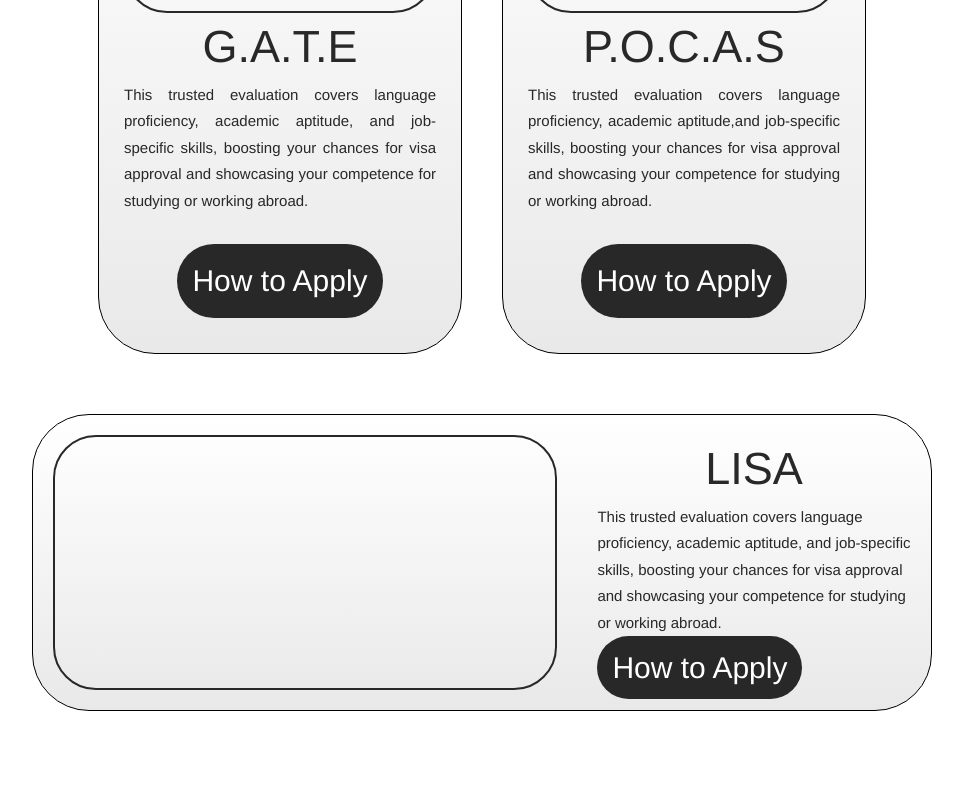
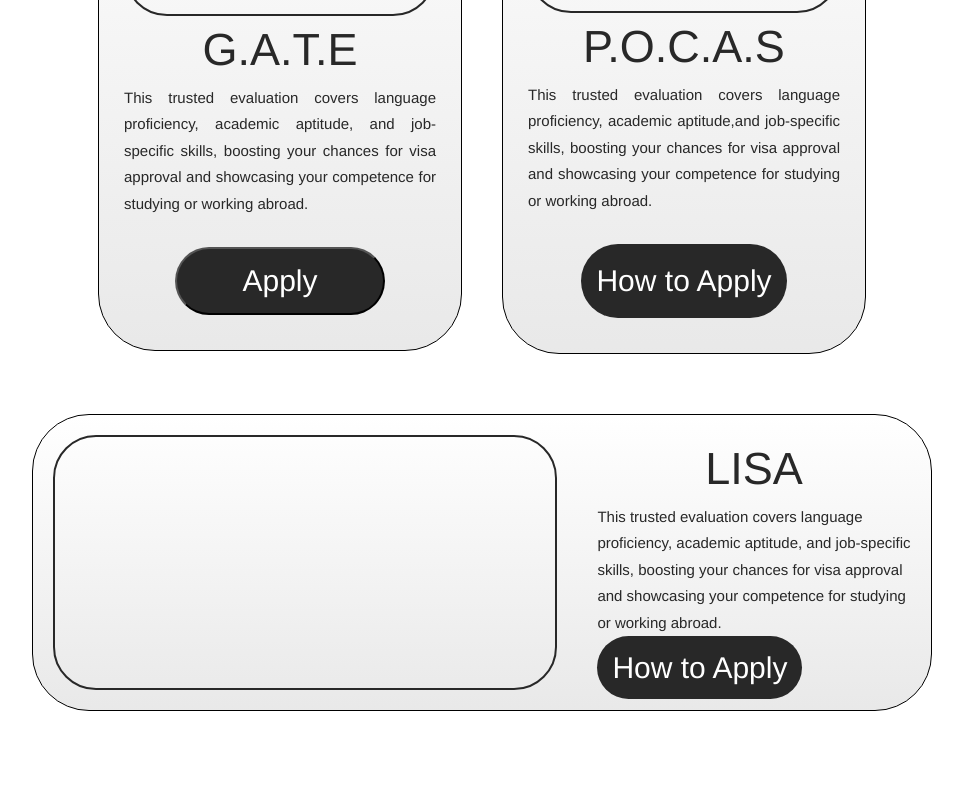
Before and after one commit to Valuegate/CicateProject, a React (Create React App) app: page / in a window 1280 px wide. Shown: the part 1478-2266 px from the top of the page, without its empty margins (158-1121 px from the left). Built offline with nearby package versions, Linux system fonts and the light colour scheme.

Commit message:
added sign out

```diff
--- a/src/App.js
+++ b/src/App.js
@@ -47,6 +47,7 @@ import UserAuth from './auth/userAuth';
 import Password from './pages/institution/password/Password';
 import { AuthLogin } from './auth/login';
 import Profile from './pages/student/profile/Profile';
+import Test from './Test/Test';
 
 
 
@@ -99,6 +100,7 @@ function App() {
         <Route path='/student/personaldata' element={<PersonalData/>}/>
         <Route path='/institution/password' element={<Password/>}/>
 
+        <Route path='/student/product' element={<Test/>}/>
         <Route path='/student/profile' element={<Profile/>}/>
         <Route path='/student/paymentcompletion' element={<PaymentCompletion/>}/>
         <Route path='/student/username-password' element={<UserPass/>}/>
--- /dev/null
+++ b/src/Test/Test.jsx
@@ -0,0 +1,14 @@
+import React from 'react'
+import { tests } from '../Tests/tests'
+import Product from '../product/Product'
+
+const Test = () => {
+
+  return (
+    <div className=''>
+      {tests.map((test) => (<Product data={test}/>))}
+    </div>
+  )
+}
+
+export default Test
--- /dev/null
+++ b/src/Tests/tests.js
@@ -0,0 +1,23 @@
+import React from 'react'
+
+export const tests = [
+    {
+id: 1,
+name: 'gate',
+Description:'good test',
+price:'12.99',
+
+},
+{
+    id: 2,
+    name:'pocas',
+    describe: 'good test',
+    price:'15.99',
+},
+{
+id: 3,
+name: 'lisa',
+describe: 'good test',
+price:'9.99',
+},
+]
--- a/src/components/containers/navbar/navbar.jsx
+++ b/src/components/containers/navbar/navbar.jsx
@@ -43,9 +43,8 @@ useEffect(() => {
             <li><a href="/institutions" className='nav__link'><img alt='img' src={vector2} className='vector'/>Institutions</a> </li>
             <li><a href="/about" className='nav__link'><img alt='img' src={vector3} className='vector'/>About Us</a> </li>
             <li>{user ? (<Link to={'/student/profile'} className='login'>Profile</Link>):(<Link to={'/login'} className='login'>Login</Link>)}</li>
-
             <li><a href="/choose" className='signUp'>{user ? (<button onClick={handleLogout} className='signUp'>Sign Out</button>) : 'Sign up'}</a> </li>
-            <li className='nav_item'>{user ? (<Link to={'/student/student-dashboard'} className='login'>Dashboard</Link>):(<Link className='nav__link'> <img src={search} alt="img" />Search</Link>)}</li>
+            <li>{user ? (<Link to={'/student/student-dashboard'} className='login'>Dashboard</Link>):(<Link to ={'/'}className='login'> <img src={search} alt="img" />Search</Link>)}</li>
           </ul>
          <ul>
          </ul>
--- a/src/components/containers/navbar/style.css
+++ b/src/components/containers/navbar/style.css
@@ -174,7 +174,7 @@ cursor: pointer;
   }
 
  body .signUp{
-    display: none;
+  padding: 0.5rem;
   }
 
   body .under__Header{
@@ -191,11 +191,6 @@ cursor: pointer;
 
 
 }
-
-
-
-
-
 
 
   .nav__active{
--- a/src/pages/test_format/TestFormat.jsx
+++ b/src/pages/test_format/TestFormat.jsx
@@ -71,7 +71,7 @@ Reliable Tests</p>
              skills, boosting your chances for visa approval
              and showcasing your competence for studying
               or working abroad.</p>
-              <div className='to_apply_flex1'> <a href="/gate" className='bl_to_apply'>How to Apply</a> </div>
+              <div className='to_apply_flex1'> <button className='button_to_apply'>Apply</button> </div>
         </div>
 
         <div className='bl_white3'>
--- a/src/pages/test_format/style.css
+++ b/src/pages/test_format/style.css
@@ -431,14 +431,12 @@ white-space: nowrap;
 .bl_black:hover{
     color:#ffffff;
     background-color:  #33cc00;
-
     border-radius: 1rem;
 }
 
 .bl_green:hover{
     color:#ffffff;
     background-color:   #282828;
-
     border-radius: 1rem;
   }
 
@@ -624,6 +622,30 @@ margin-top: 20px;
 margin-bottom: 10px;
 padding: 1.5rem;
 }
+
+.button_to_apply{
+    align-items: center;
+    background-color: #282828;
+    border-radius: 37px;
+    color: #ffffff;
+    font-family: "PP Monument Extended-Light", Helvetica;
+    font-size: 3rem;
+    font-weight: 200;
+    line-height: 43.6px;
+    margin-top: 20px;
+    cursor: pointer;
+    margin-bottom: 10px;
+    padding: 1rem;
+    padding-left: 6.5rem;
+    padding-right: 6.5rem;
+
+    }
+
+    .button_to_apply:hover {
+        color: #ffffff;
+        background-color: #33cc00;
+
+    }
 
 .to_apply_flex{
     display: flex;
--- a/src/product/Product.jsx
+++ b/src/product/Product.jsx
@@ -1,9 +1,16 @@
 import React from 'react'
 import './style.css'
-const Product = () => {
+
+const Product = (props) => {
+
+const {id, name, description,price} = props.data
+
   return (
     <div>
-
+      <h1>{id}</h1>
+      <h1>{name}</h1>
+      <h1>{description}</h1>
+      <h1>{price}</h1>
     </div>
   )
 }
```
Also changed, not shown: src/Test/style.css (added).
